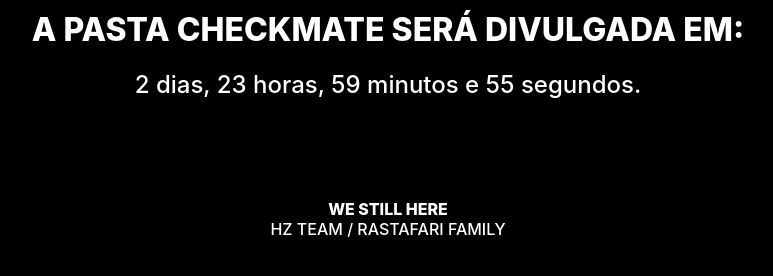
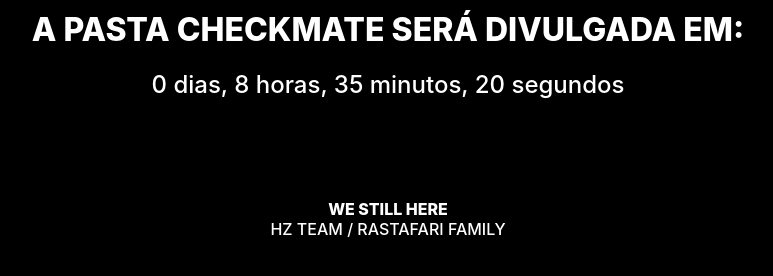
Before and after one commit to guhzzz/xeque-mate, a plain HTML site: page index.html in a window 1280 px wide. Shown: the part 386-662 px from the top of the page, without its empty margins (252-1025 px from the left). Drawn offline with Linux system fonts and the light colour scheme.

Commit message:
Update index.html

```diff
--- a/index.html
+++ b/index.html
@@ -51,26 +51,26 @@
     <div class="still-here"><center><span style="font-weight:800">WE STILL HERE</span><BR>HZ TEAM / RASTAFARI FAMILY</center></div>
 
     <script>
-        // Define a data alvo (3 dias a partir de hoje)
-        const targetDate = new Date();
-        targetDate.setDate(targetDate.getDate() + 3);
+        // Define a data alvo (2 de abril de 2024 às 00:00:00 UTC)
+        const targetDate = new Date("2024-04-02T00:00:00Z");
 
-        // Função para atualizar o contador
+        // Função para atualizar a contagem regressiva
         function updateCountdown() {
             const now = new Date();
             const timeLeft = targetDate - now;
 
+            // Calcula dias, horas, minutos e segundos
             const days = Math.floor(timeLeft / (1000 * 60 * 60 * 24));
             const hours = Math.floor((timeLeft % (1000 * 60 * 60 * 24)) / (1000 * 60 * 60));
             const minutes = Math.floor((timeLeft % (1000 * 60 * 60)) / (1000 * 60));
             const seconds = Math.floor((timeLeft % (1000 * 60)) / 1000);
 
-            document.getElementById("countdown").innerHTML = `${days} dias, ${hours} horas, ${minutes} minutos e ${seconds} segundos.`;
+            // Exibe a contagem regressiva
+            document.getElementById("countdown").innerHTML = `${days} dias, ${hours} horas, ${minutes} minutos, ${seconds} segundos`;
         }
 
-        // Atualiza o contador a cada segundo
+        // Atualiza a contagem regressiva a cada segundo
         setInterval(updateCountdown, 1000);
-        updateCountdown(); // Chama a função imediatamente para exibir o contador inicial
     </script>
 </body>
 </html>
```
